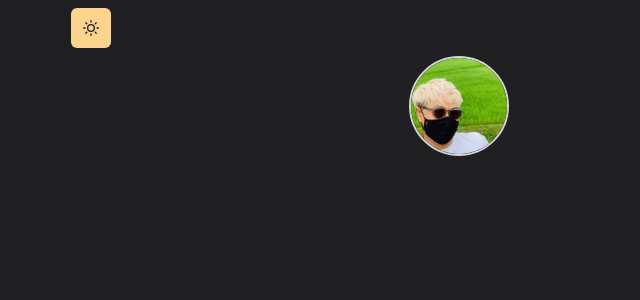
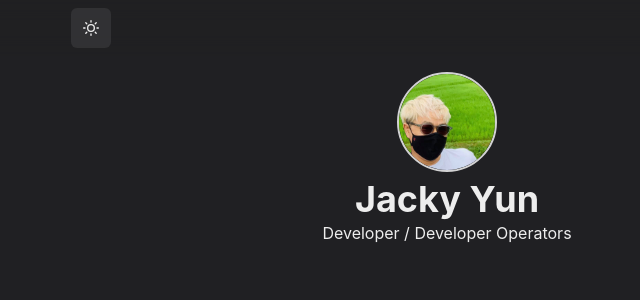
Before and after one commit to cryptjoshi/cryptjoshi, a Next.js app in the folder portfolio/: page / in a window 1280 px wide. Shown: the top 300 px of the page, without its empty margins (193-833 px from the left). Built offline with nearby package versions, Linux system fonts and the light colour scheme.

Commit message:
redesign index.js

```diff
--- a/portfolio/components/theme-toggle-button.js
+++ b/portfolio/components/theme-toggle-button.js
@@ -1,15 +1,15 @@
-import {IconButton,useColorMode,useColorModeValue} from '@chakra-ui/react'
-import {MoonIcon,SunIcon} from '@chakra-ui/icons'
+import { IconButton, useColorMode, useColorModeValue } from '@chakra-ui/react'
+import { MoonIcon, SunIcon } from '@chakra-ui/icons'
 
 const ThemeToggleButton = () => {
-    const {toggleColorMode} = useColorMode()
-    return (
-        <IconButton aria-label='Toggle theme'
-        colorScheme={useColorModeValue('purple','orange')}
-        icon={useColorModeValue(<MoonIcon />,<SunIcon />)}
-        onClick={toggleColorMode}
-        ></IconButton>
-    )
+  const { toggleColorMode } = useColorMode()
+  return (
+    <IconButton aria-label='Toggle theme'
+      colorScheme={useColorModeValue('blue', 'gray')}
+      icon={useColorModeValue(<MoonIcon />, <SunIcon />)}
+      onClick={toggleColorMode}
+    ></IconButton>
+  )
 }
 
 export default ThemeToggleButton
--- a/portfolio/pages/index.js
+++ b/portfolio/pages/index.js
@@ -7,18 +7,8 @@ import Paragraph from '../components/paragraphs'
 import { ChevronRightIcon } from '@chakra-ui/icons'
 const Page = () => {
   return (
-    <Container>
-      {/* <Box borderRadius="lg" bg={useColorModeValue('whiteAlpha.500', 'whiteAlpha.200')} p={3} align="center"> */}
-      {/*   Hello I am Cryptjoshi;Full Stack Developer based on Earth618. */}
-      {/* </Box> */}
-      {/* <Box display={{ md: 'flex' }}> */}
-      {/*   <Box flexGrow={1}> */}
-      {/*     <Heading as="h2" variant={"page-title"}> */}
-      {/*       Pornchai Khamrat */}
-      {/*     </Heading> */}
-      {/*     <p>Developer / Developer Operators / Music Composer</p> */}
-      {/*   </Box> */}
-      <Box flexShrink={0} mt={{ base: 4, md: 0 }} ml={{ md: 6 }} align="center">
+    <Container align="center">
+      <Box flexShrink={0} mt={{ base: 4, md: 4 }}>
         <Image
           borderColor={"whiteAlpha.800"}
           borderWidth={2}
@@ -30,7 +20,12 @@ const Page = () => {
           alt='Profile Picture'
         />
       </Box>
-      {/* </Box> */}
+      <Box flexGrow={1}>
+        <Heading as="h2" variant={"page-title"}>
+          Jacky Yun
+        </Heading>
+        <p>Developer / Developer Operators</p>
+      </Box>
       {/* <Section delay={0.1}> */}
       {/*   <Heading as="h3" variant={"section-title"}> */}
       {/*     Works */}
```
